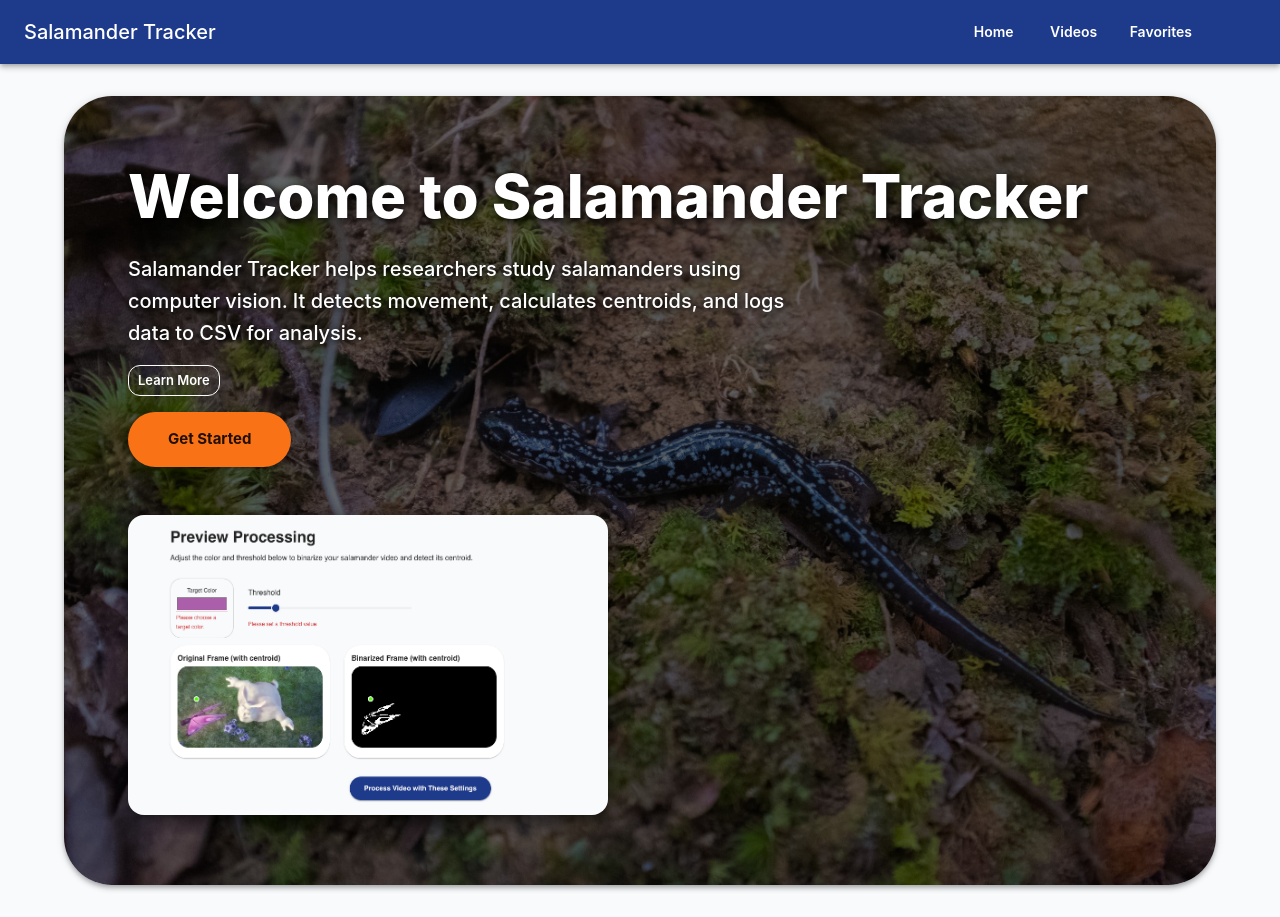
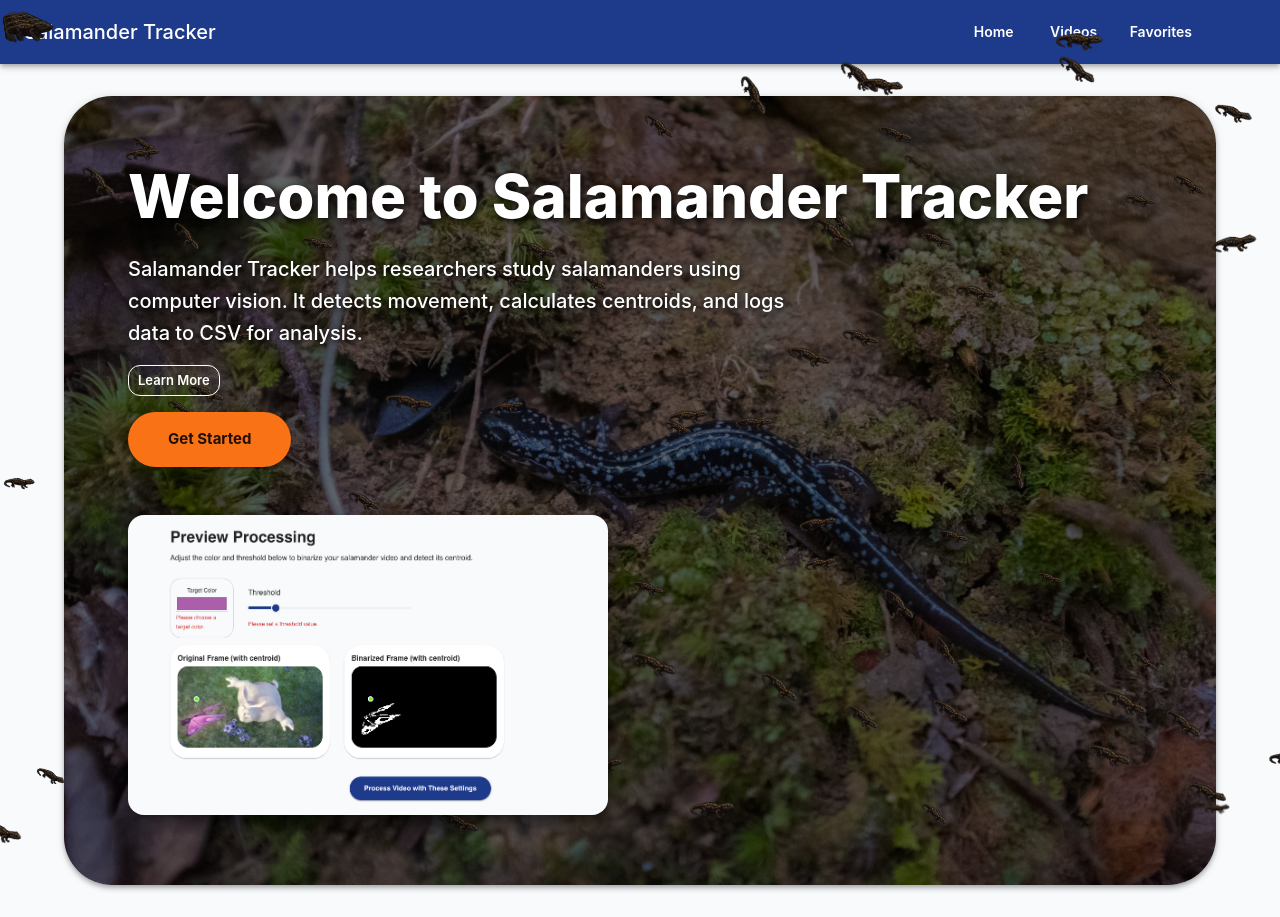
Before and after one commit to alstondsouza1/salamander-tracker, a Next.js app in the folder salamander/: page / in a window 1280 px wide. Built offline with nearby package versions, Linux system fonts and the light colour scheme; some icons are missing.

Commit message:
added one more unique feature to the home page

```diff
--- a/salamander/src/app/layout.js
+++ b/salamander/src/app/layout.js
@@ -16,6 +16,7 @@ import Link from 'next/link';
 import Brightness4Icon from '@mui/icons-material/Brightness4';
 import Brightness7Icon from '@mui/icons-material/Brightness7';
 import { FavoritesProvider } from '../context/FavoritesContext';
+import SalamanderSwarm from "@/components/SalamanderSwarm";
 
 // root layout shared by all pages
 export default function RootLayout({ children }) {
--- a/salamander/src/app/page.js
+++ b/salamander/src/app/page.js
@@ -1,4 +1,4 @@
-"use client";
+'use client';
 
 import { useState } from "react";
 import {
@@ -13,10 +13,9 @@ import {
 } from "@mui/material";
 import Link from "next/link";
 import Image from "next/image";
+import SalamanderSwarm from "@/components/SalamanderSwarm";
 
-// homepage component for Salamander Tracker
 export default function HomePage() {
-  // state to show/hide extra information
   const [showMore, setShowMore] = useState(false);
 
   return (
@@ -34,6 +33,8 @@ export default function HomePage() {
           alignItems: "flex-start",
           boxShadow: 4,
           color: "white",
+
+          // darkened background image
           "::before": {
             content: '""',
             position: "absolute",
@@ -45,12 +46,22 @@ export default function HomePage() {
             filter: "brightness(0.4)",
             zIndex: 0,
           },
-          "& > *": {
-            position: "relative",
-            zIndex: 1,
-          },
         }}
       >
+        {/* ─── Salamander Swarm ─────────────────────────────── */}
+        <SalamanderSwarm
+          spriteUrl="/salamander-small.png"
+          count={30}
+          style={{
+            position: "absolute",
+            inset: 0,
+            pointerEvents: "none",
+            zIndex: 0,
+          }}
+        />
+
+        {/* wrap everything else above the swarm */}
+        <Box sx={{ position: "relative", zIndex: 1, width: "100%" }}>
           {/* heading */}
           <Zoom in timeout={1200}>
             <Typography
@@ -130,6 +141,7 @@ export default function HomePage() {
             </Button>
           </Box>
 
+          {/* sample preview image, hidden on small */}
           <Box mt={6} sx={{ display: { xs: "none", md: "block" } }}>
             <Image
               src="/images/salamander-sample.png"
@@ -143,6 +155,7 @@ export default function HomePage() {
             />
           </Box>
         </Box>
+      </Box>
     </Fade>
   );
 }
--- /dev/null
+++ b/salamander/src/components/SalamanderSwarm.js
@@ -0,0 +1,62 @@
+"use client";
+
+import { useEffect, useState } from "react";
+import { Box, keyframes } from "@mui/system";
+
+// number of salamanders on screen
+const COUNT = 150;
+
+// helper: generate a random integer between min and max
+function rand(min, max) {
+  return Math.random() * (max - min) + min;
+}
+
+export default function SalamanderSwarm() {
+  const [critters, setCritters] = useState([]);
+
+  useEffect(() => {
+    // on mount, seed our salamanders with random positions/durations
+    const arr = Array.from({ length: COUNT }).map((_, i) => {
+      const size = rand(30, 60);         // px
+      const x0 = rand(0, 100);           // vw
+      const y0 = rand(0, 100);           // vh
+      const dx = rand(-20, 20);          // drift in vw
+      const dy = rand(-20, 20);          // drift in vh
+      const duration = rand(20, 40);     // seconds
+      const delay = rand(0, 10);         // seconds
+      return { id: i, size, x0, y0, dx, dy, duration, delay };
+    });
+    setCritters(arr);
+  }, []);
+
+  return (
+    <>
+      {critters.map(c => {
+        // define keyframe for this critter
+        const drift = keyframes`
+          0%   { transform: translate(${c.x0}vw, ${c.y0}vh) rotate(0deg); }
+          50%  { transform: translate(${c.x0 + c.dx}vw, ${c.y0 + c.dy}vh) rotate(180deg); }
+          100% { transform: translate(${c.x0}vw, ${c.y0}vh) rotate(360deg); }
+        `;
+
+        return (
+          <Box
+            key={c.id}
+            component="img"
+            src="/images/salamander-small.png"    // put a small salamander sprite here
+            alt="salamander"
+            sx={{
+              position: "fixed",
+              top: 0,
+              left: 0,
+              width: `${c.size}px`,
+              height: "auto",
+              pointerEvents: "none",
+              animation: `${drift} ${c.duration}s linear ${c.delay}s infinite`,
+            }}
+          />
+        );
+      })}
+    </>
+  );
+}
```
Also changed, not shown: salamander/public/images/salamander-small.png (added). Lines whose indentation alone changed are shown as unchanged.
